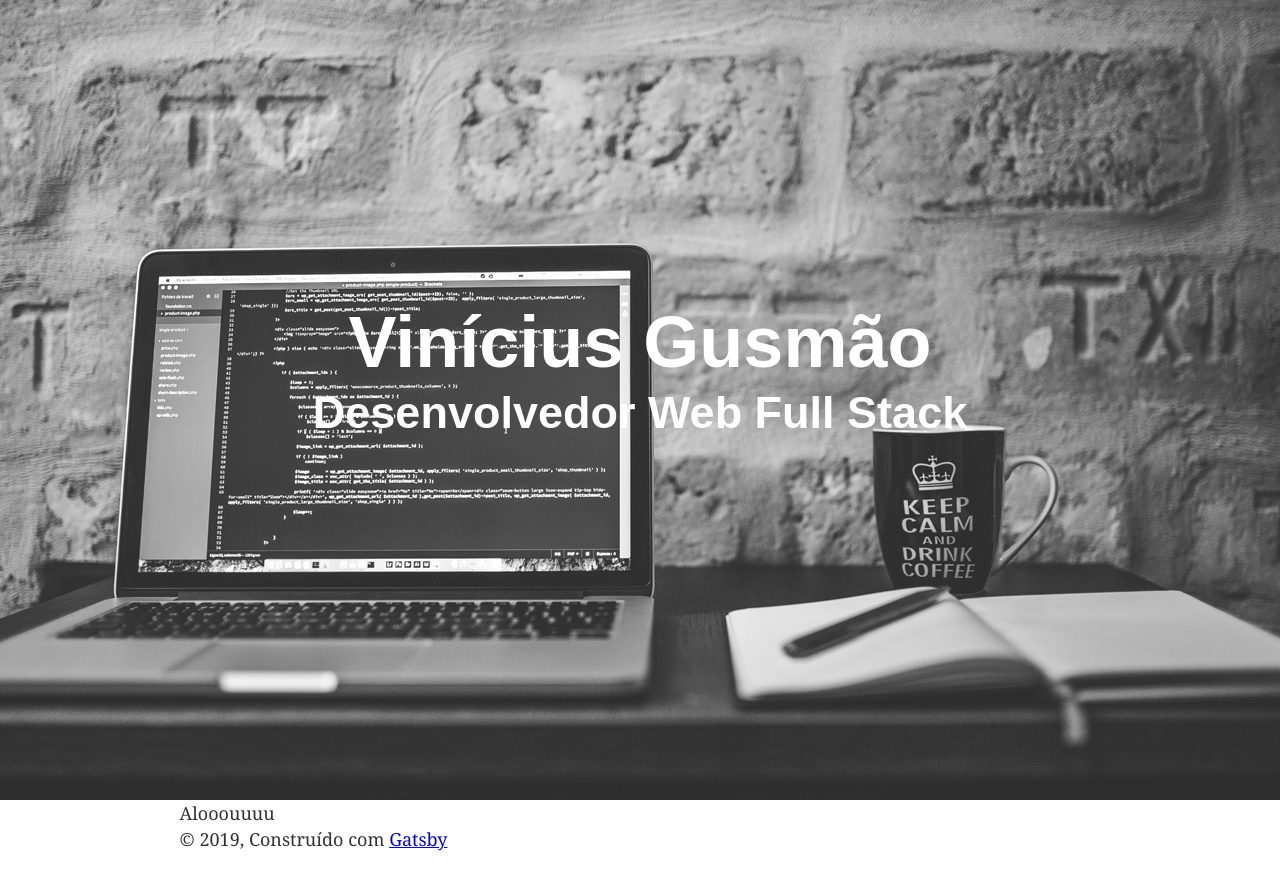
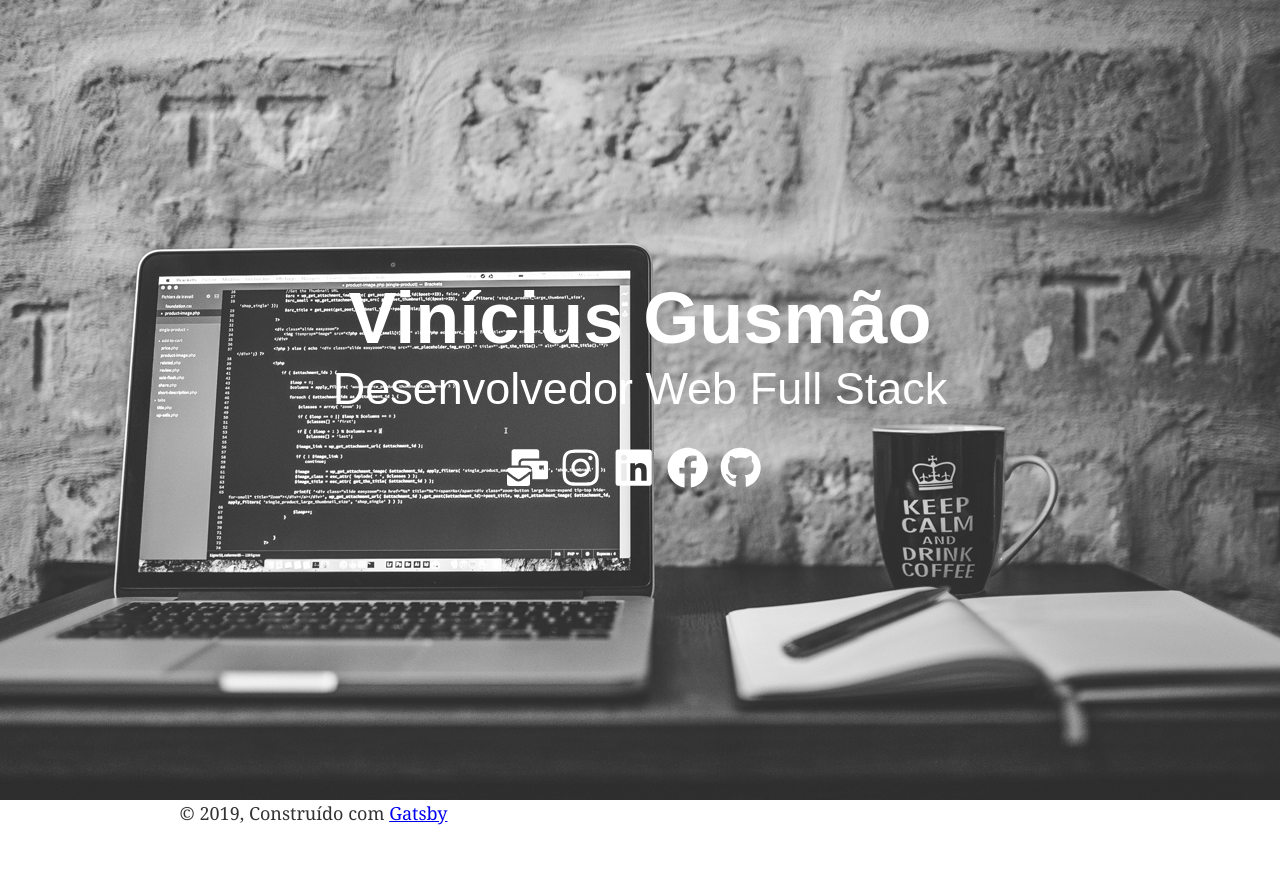
Before and after one commit to viniciusgusmao/gatsby-portfolio, a Gatsby site: page / in a window 1280 px wide. After the commit the page ends 852 px from the top, so only its background shows below. Built offline with nearby package versions, Linux system fonts and the light colour scheme; Gatsby itself is replaced by a stand-in of ours.

Commit message:
Configuração mínima do header com as redes sociais

```diff
--- a/package.json
+++ b/package.json
@@ -17,6 +17,7 @@
     "react": "^16.10.2",
     "react-dom": "^16.10.2",
     "react-helmet": "^5.2.1",
+    "react-icons": "^3.7.0",
     "styled-components": "^4.4.0"
   },
   "devDependencies": {
--- /dev/null
+++ b/src/components/ContactLinks.js
@@ -0,0 +1,43 @@
+import React from 'react';
+import {
+  FaInstagram,
+  FaMailBulk,
+  FaLinkedin,
+  FaFacebook,
+  FaGithub
+} from 'react-icons/fa';
+import styled from "styled-components";
+import config from "../res/config";
+
+function ContactLinks() {
+  return (
+    <Contact>
+      <a href={`mailto:${config.email}`}>
+        <FaMailBulk color="white" size="2.3em"  />
+      </a>
+      <a href={config.socialMedias.instagram} target="blank">
+        <FaInstagram color="white" size="2.3em" />
+      </a>
+      <a href={config.socialMedias.linkedin} target="blank">
+        <FaLinkedin color="white" size="2.3em"  />
+      </a>
+      <a href={config.socialMedias.FaFacebook} target="blank">
+        <FaFacebook color="white" size="2.3em" />
+      </a>
+      <a href={config.socialMedias.github} target="blank">
+        <FaGithub color="white" size="2.3em"  />
+      </a>
+    </Contact>
+  );
+}
+
+const Contact = styled.div`
+  display: flex;
+  flex-direction: row;
+  justify-content: center;
+  a {
+    margin-right: 12px;
+  }
+`;
+
+export default ContactLinks;
--- a/src/components/header.js
+++ b/src/components/header.js
@@ -4,21 +4,26 @@ import React from "react"
 import backgroundImg from "../images/background-note.jpg";
 import styled from "styled-components";
 
+import ContactLinks from "./ContactLinks";
+import fonts from "../res/fonts";
+import config from "../res/config";
+
 const Header = () => (
       <Container>
         <Info>
-          <InfoText>Vinícius Gusmão</InfoText>
-          <InfoText subtitle="2.5em">Desenvolvedor Web Full Stack</InfoText>
+          <InfoText>{config.titleHeader}</InfoText>
+          <InfoText fontSize="2.5em" fontWeight="400" >{config.subtitleHeader}</InfoText>
+          <ContactLinks />
         </Info>
       </Container>
 )
 
 const InfoText = styled.p`
   color: white;
-  font-weight: 600;
+  font-weight: ${props => props.fontWeight || "600"};;
   margin-bottom: 45px;
-  font-size: ${props => props.subtitle || "4em"};
-  font-family: 'Montserrat',sans-serif;
+  font-size: ${props => props.fontSize || "4em"};
+  font-family: ${fonts.fontHeader};
 `;
 
 const Info = styled.div`
@@ -39,12 +44,4 @@ const Container = styled.div`
    align-items: center;
 `;
 
-Header.propTypes = {
-  siteTitle: PropTypes.string,
-}
-
-Header.defaultProps = {
-  siteTitle: ``,
-}
-
 export default Header
--- a/src/pages/index.js
+++ b/src/pages/index.js
@@ -8,7 +8,7 @@ import SEO from "../components/seo"
 const IndexPage = () => (
   <Layout>
     <SEO title="Página inicial" />
-    Alooouuuu
+
   </Layout>
 )
 
--- /dev/null
+++ b/src/res/config.js
@@ -0,0 +1,13 @@
+const config = {
+  email: "vinicius@vgusmao.com.br",
+  titleHeader: "Vinícius Gusmão",
+  subtitleHeader: "Desenvolvedor Web Full Stack",
+  socialMedias: {
+    instagram: "https://www.instagram.com/viniciusog/?hl=pt-br",
+    linkedin: "https://www.linkedin.com/in/vin%C3%ADcius-gusm%C3%A3o-3650a682/",
+    facebook: "https://www.facebook.com/viniciusogusmao",
+    github: "https://github.com/viniciusgusmao"
+  }
+}
+
+export default config;
--- /dev/null
+++ b/src/res/fonts.js
@@ -0,0 +1,5 @@
+const fonts = {
+  fontHeader: "Arial"
+}
+
+export default fonts;
```
Also changed, not shown: 1 other file.
